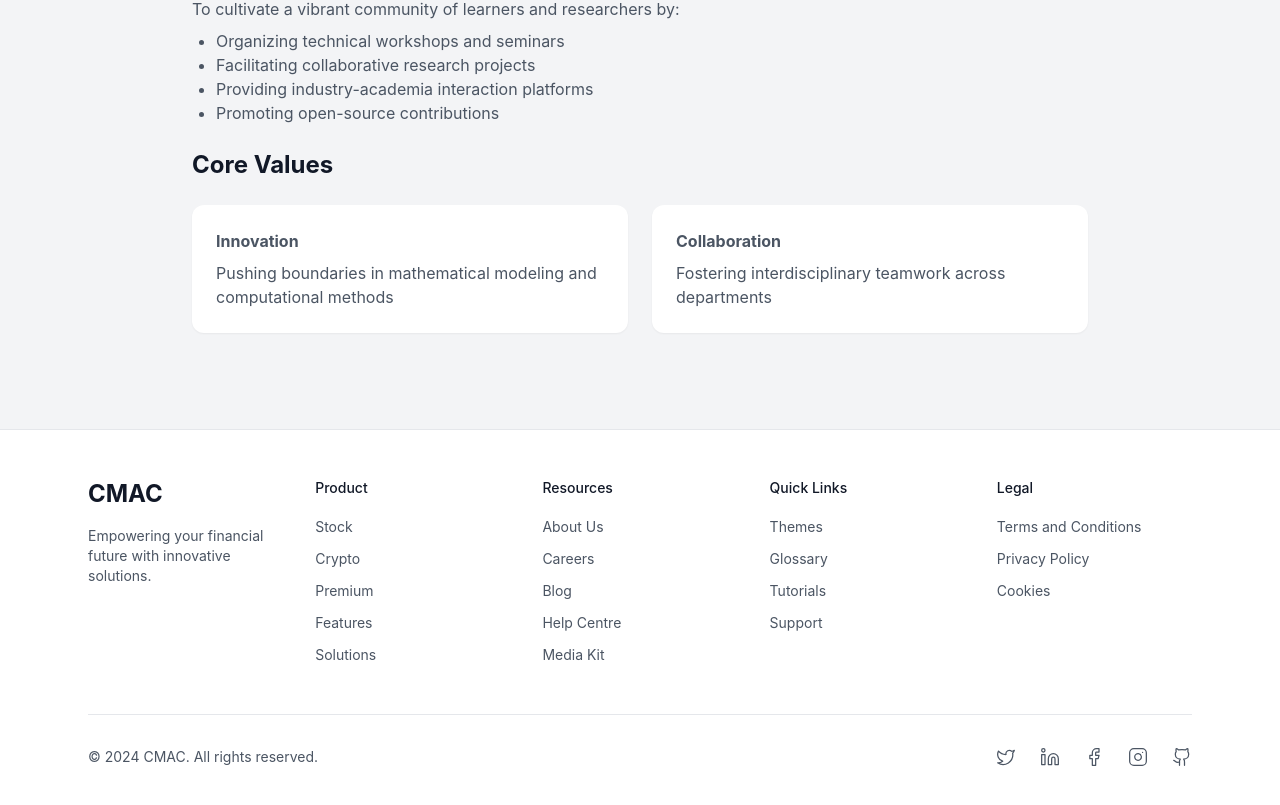
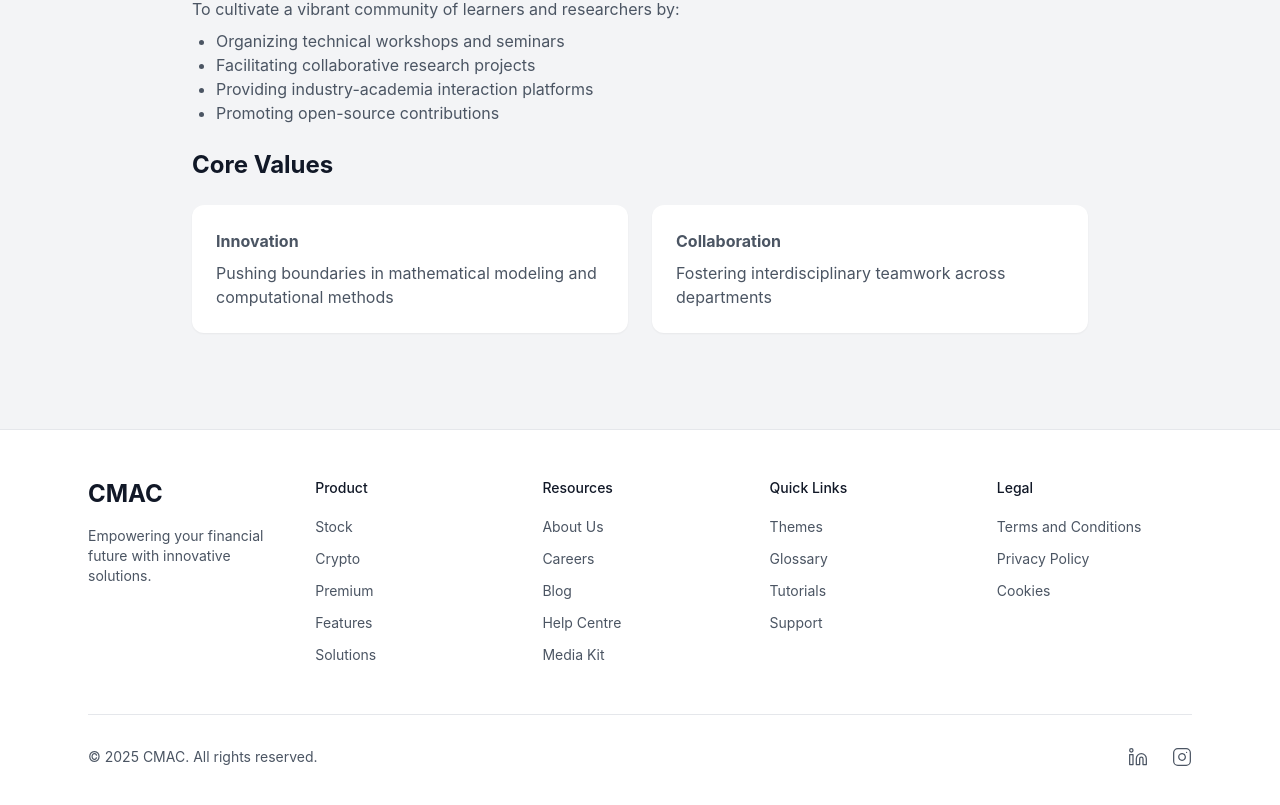
Before and after one commit to Sai-404/cmac-website, a React (Vite) app in the folder client/: page /about in a window 1280 px wide. Shown: the part 331-1136 px from the top of the page. Built offline with nearby package versions, Linux system fonts and the light colour scheme.

Commit message:
Update page title and footer copyright year; remove unused social icons

```diff
--- a/client/index.html
+++ b/client/index.html
@@ -4,7 +4,7 @@
     <meta charset="UTF-8" />
     <link rel="icon" type="image/x-icon" href="/favicon.svg" />
     <meta name="viewport" content="width=device-width, initial-scale=1.0" />
-    <title>Vite + React</title>
+    <title>Council for Mathematics and Advanced Computing</title>
   </head>
   <body>
     <div id="root"></div>
--- a/client/src/Home/Components/Footer.jsx
+++ b/client/src/Home/Components/Footer.jsx
@@ -79,14 +79,11 @@ const Footer = () => {
         <div className="mt-12 pt-8 border-t border-gray-200">
           <div className="flex flex-col md:flex-row justify-between items-center space-y-4 md:space-y-0">
             <div className="text-sm text-gray-600">
-              © 2024 CMAC. All rights reserved.
+              © 2025 CMAC. All rights reserved.
             </div>
             <div className="flex space-x-6">
-              <SocialIcon Icon={Twitter} />
               <SocialIcon Icon={Linkedin} />
-              <SocialIcon Icon={Facebook} />
               <SocialIcon Icon={Instagram} />
-              <SocialIcon Icon={Github} />
             </div>
           </div>
         </div>
```
